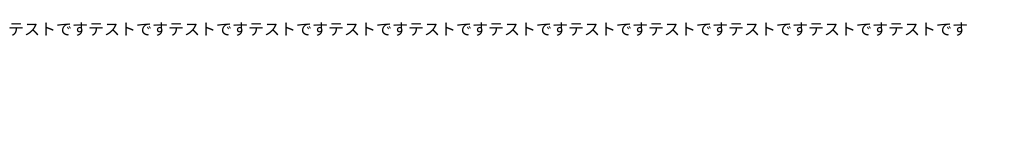
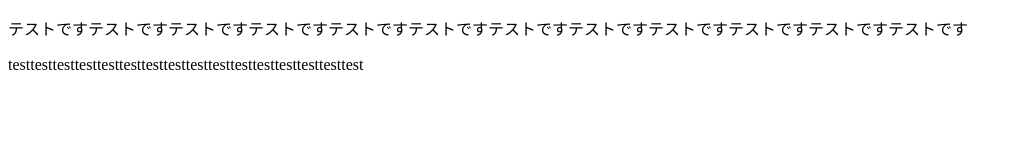
Before and after one commit to yuuki-areku/teamA, a plain HTML site: page index.html in a window 1280 px wide. Shown: the whole page, without its empty margins (0-1021 px from the left). Drawn offline with Linux system fonts and the light colour scheme.

Commit message:
HTML追記2

```diff
--- a/index.html
+++ b/index.html
@@ -9,6 +9,7 @@
 </head>
 <body>
   <p>テストですテストですテストですテストですテストですテストですテストですテストですテストですテストですテストですテストです</p>
+  <p>testtesttesttesttesttesttesttesttesttesttesttesttesttesttesttest</p>
   <script type="text/javascript" src="js/main.js"></script>
 </body>
 </html>
```
